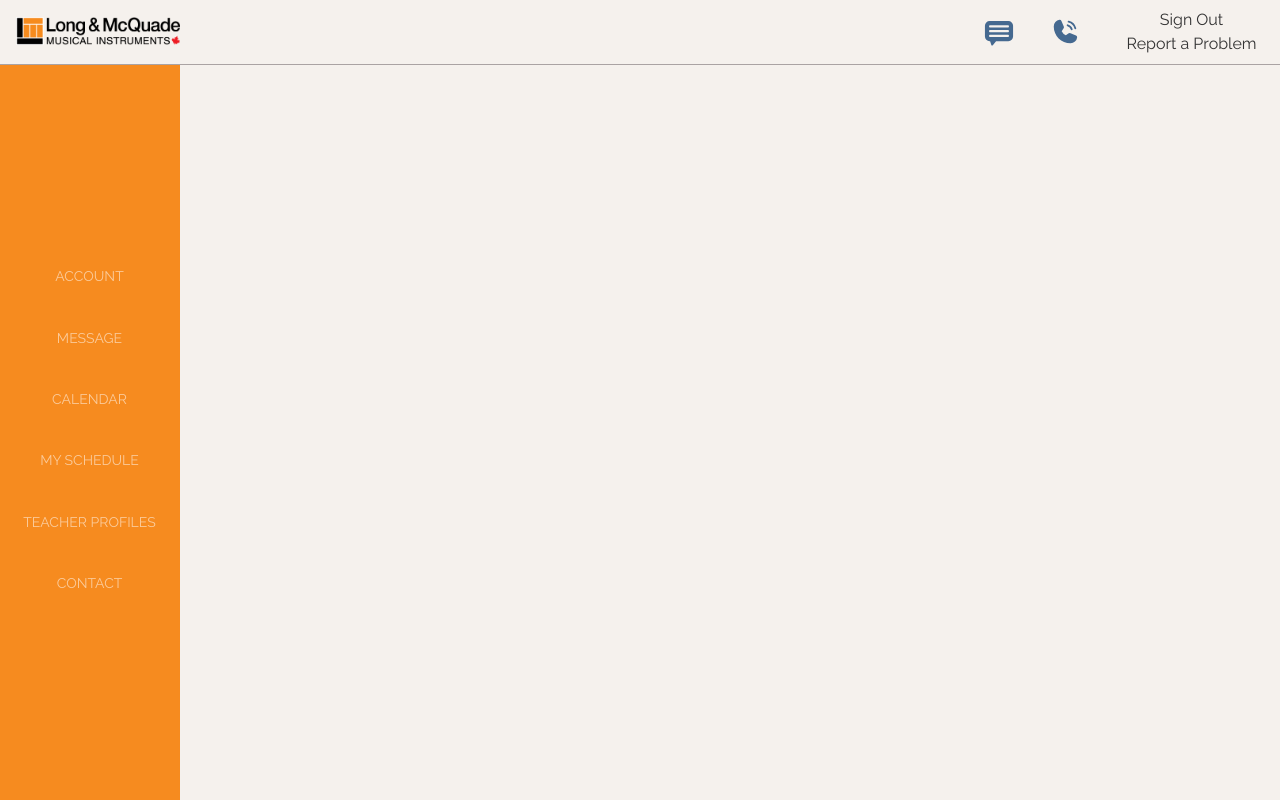
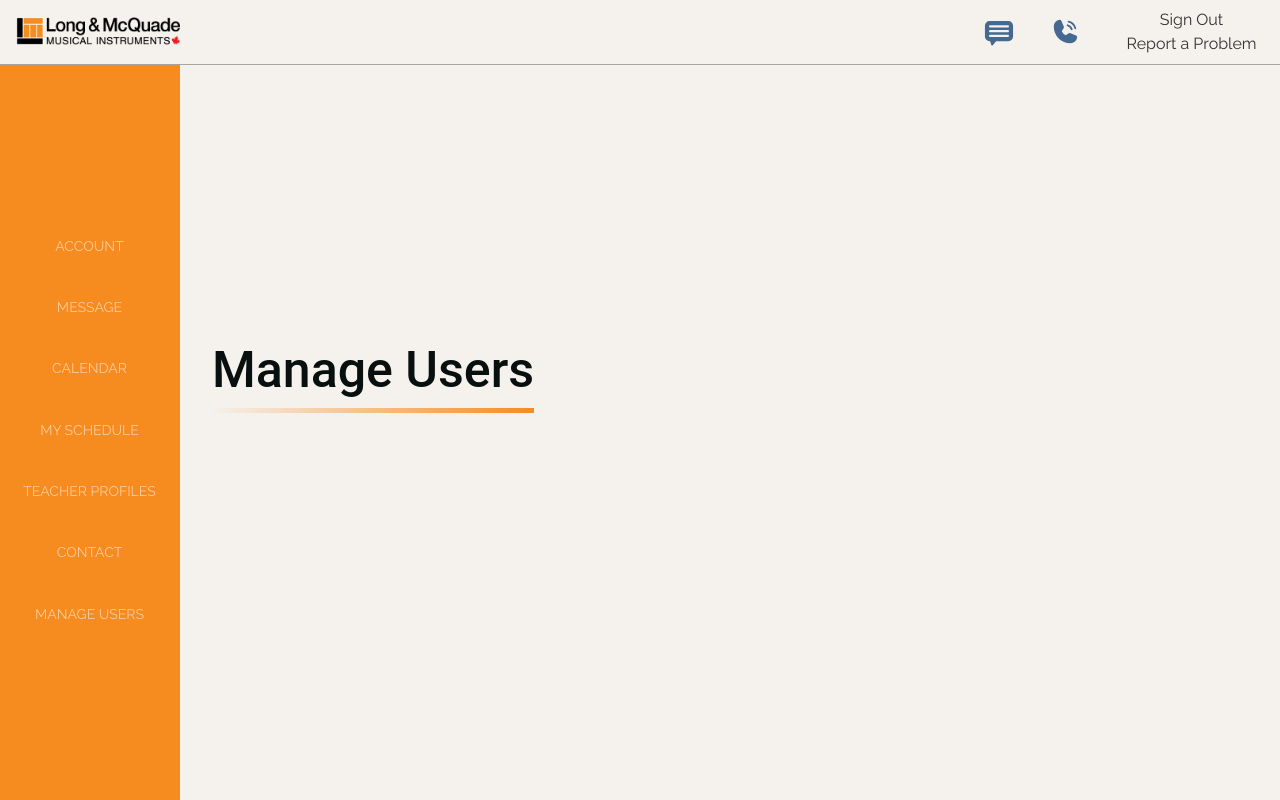
Before and after one commit to emptyjamjar/Long-McQuade-Scheduling-Web-App, a React (Vite) app in the folder longMcQuadeScheduling/: page /manageUsers in a window 1280 px wide. Built offline with nearby package versions, Linux system fonts and the light colour scheme.

Commit message:
Prevented reload on sidebar and added a Manage Users page

```diff
--- a/longMcQuadeScheduling/src/App.tsx
+++ b/longMcQuadeScheduling/src/App.tsx
@@ -6,6 +6,8 @@ import Home from "./pages/index/index";
 import Account from "./pages/account/account";
 import Calendar from "./pages/calendar/calendar";
 import Contact from "./pages/contact";
+import ManageUsers from "./pages/manageUsers";
+
 
 /*
   The main application for all components
@@ -21,6 +23,7 @@ function App() {
         <Route path="/account" element={<Account />} />
         <Route path="/calendar" element={<Calendar />} />
         <Route path="/contact" element={<Contact />} />
+        <Route path="/manageUsers" element={<ManageUsers />} />
       </Routes>
     </Router>
   );
--- a/longMcQuadeScheduling/src/components/Navbar.tsx
+++ b/longMcQuadeScheduling/src/components/Navbar.tsx
@@ -1,6 +1,7 @@
 import Container from "react-bootstrap/Container";
 import Nav from "react-bootstrap/Nav";
 import Navbar from "react-bootstrap/Navbar";
+import {Link} from "react-router-dom"
 
 /*
 Navbar is the left aligned orange column with links to different pages of the website.
@@ -37,23 +38,26 @@ function PageNavbar() {
               paddingTop: "40%",
             }}
           >
-            <Nav.Link style={linkStyle} href="/account">
+            <Nav.Link as={Link} style={linkStyle} to="/account">
               Account
             </Nav.Link>
-            <Nav.Link style={linkStyle} href="/messages">
+            <Nav.Link as={Link} style={linkStyle} to="/messages">
               Message
             </Nav.Link>
-            <Nav.Link style={linkStyle} href="/calendar">
+            <Nav.Link as={Link} style={linkStyle} to="/calendar">
               Calendar
             </Nav.Link>
-            <Nav.Link style={linkStyle} href="/my_schedule">
+            <Nav.Link as={Link} style={linkStyle} to="/my_schedule">
               My Schedule
             </Nav.Link>
-            <Nav.Link style={linkStyle} href="/profiles">
+            <Nav.Link as={Link} style={linkStyle} to="/profiles">
               Teacher Profiles
             </Nav.Link>
-            <Nav.Link style={linkStyle} href="/contact">
+            <Nav.Link as={Link} style={linkStyle} to="/contact">
               Contact
+            </Nav.Link>
+            <Nav.Link as={Link} style={linkStyle} to="/manageUsers">
+              Manage Users
             </Nav.Link>
           </Nav>
         </Container>
--- /dev/null
+++ b/longMcQuadeScheduling/src/pages/manageUsers.tsx
@@ -0,0 +1,13 @@
+import Header from "../components/Header";
+
+const manageUsers = () => {
+  return (
+    <div>
+      <div id="calendar">
+        <Header message="Manage Users" name=""></Header>
+      </div>
+    </div>
+  );
+};
+
+export default manageUsers;
```
